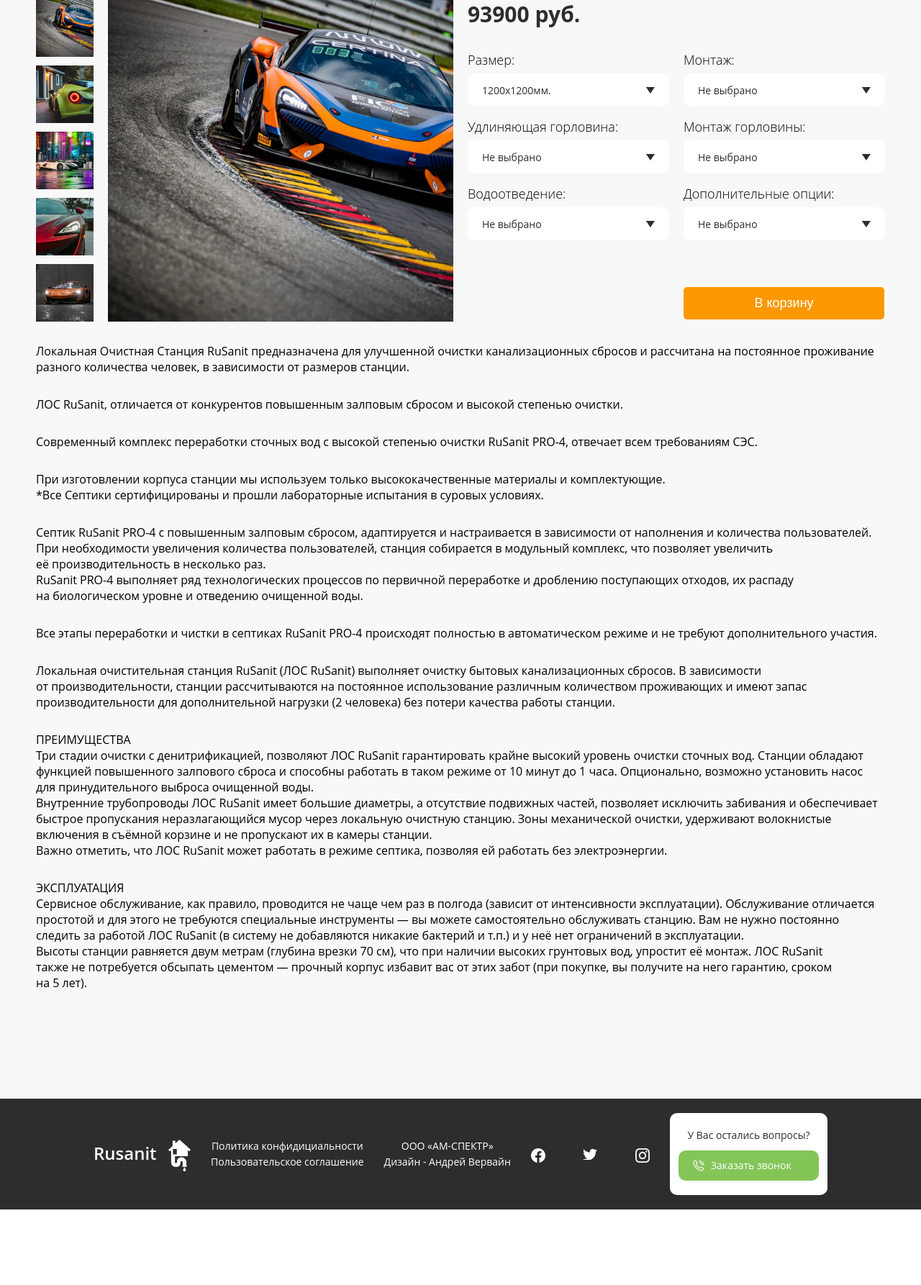
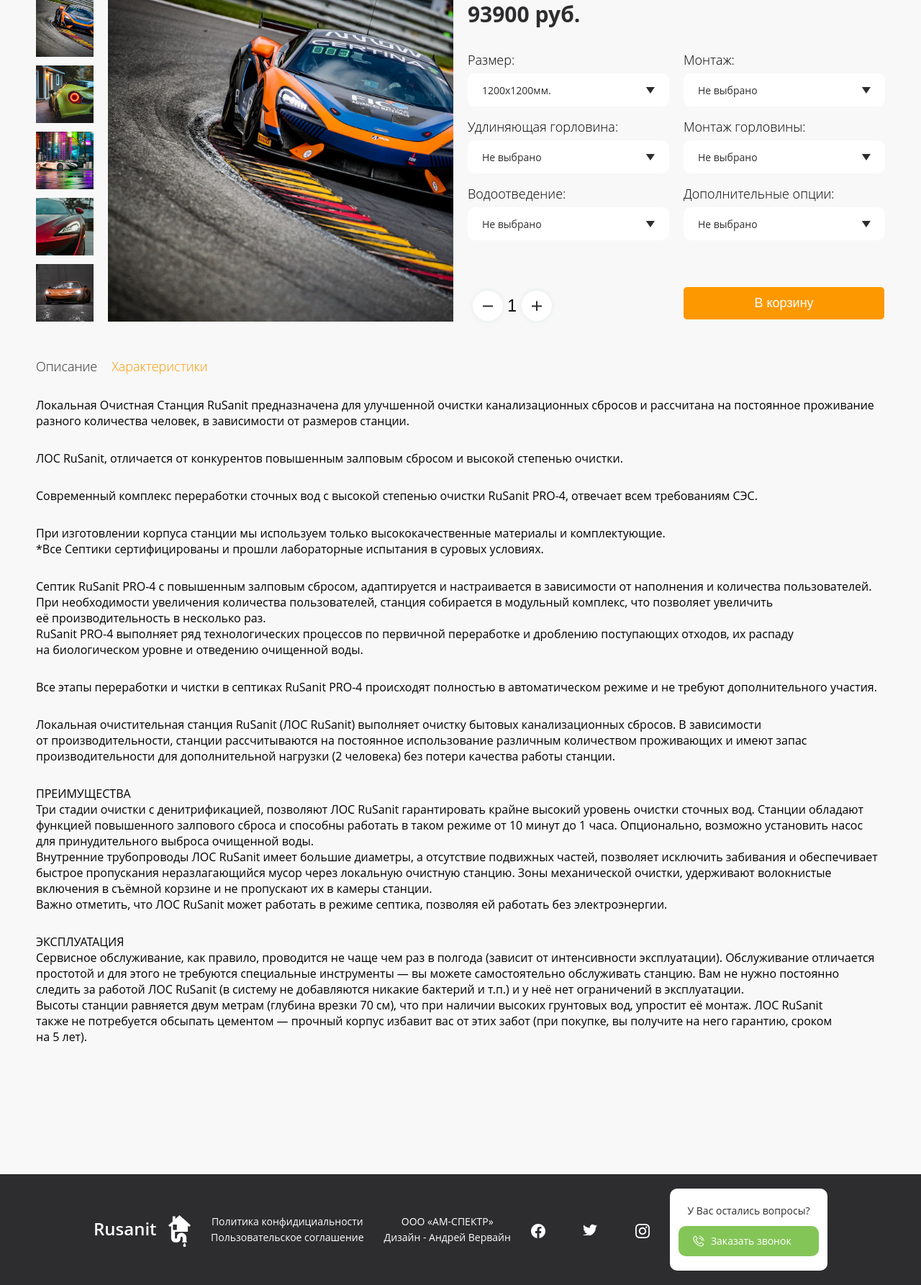
Before and after one commit to Svyat21/RuSanitApp, a Django app: a page that uses rusanitapp/shop/templates/shop/product.html in a window 1280 px wide. Shown: the part 226-2012 px from the top of the page at 72% size. Before the commit the page ends 1907 px from the top, so only its background shows below. Run offline with Django 3.2, Linux system fonts and the light colour scheme; data comes from the database, SQL or seed files in the repository; some libraries are stand-ins or nearby versions.

Commit message:
added specifications

```diff
--- a/rusanitapp/shop/forms.py
+++ b/rusanitapp/shop/forms.py
@@ -40,3 +40,4 @@ class ServicesForm(forms.Form):
     mounting_neck = forms.ChoiceField(choices=neck_installation, label='Монтаж горловины')
     water_disposal = forms.ChoiceField(choices=water_dispos, label='Водоотведение')
     additional_options = forms.ChoiceField(choices=options_additional, label='Дополнительные опции')
+    count = forms.IntegerField(label='Количество')
--- a/rusanitapp/shop/static/shop/css/jq-formstyle.css
+++ b/rusanitapp/shop/static/shop/css/jq-formstyle.css
@@ -45,3 +45,15 @@
 .selected{
     background-color: #FD9800;
 }
+.jq-number__field input{
+    background-color: #F8F8F8;
+    width: 13px;
+    height: 27px;
+    border: none;
+    font: Roboto;
+    font-size: 23px;
+    margin-top: 8px;
+}
+.jq-number.focused{
+    border: none;
+}
--- a/rusanitapp/shop/static/shop/css/main.css
+++ b/rusanitapp/shop/static/shop/css/main.css
@@ -71,6 +71,9 @@ body{
 }
 .flex-space-between{
     justify-content: space-between;
+}
+.align-items-center{
+    align-items: center;
 }
 .main-container{
     background-color: white;
@@ -220,9 +223,68 @@ body{
 .div-r{
   margin-left: 10px;
 }
+.count{
+    margin-top: 55px;
+    width: 117px;
+    height: 42px;
+    display: flex;
+    justify-content: space-between;
+}
+.round-button{
+    background-color: white;
+    border-radius: 100px;
+    box-shadow: 0px 0px 7.5px rgba(27, 123, 106, 0.1);
+    width: 42px;
+    height: 42px;
+}
+.minus div{
+    background-image: url(../images/minus.svg);
+    background-repeat: no-repeat;
+    width: 14px;
+    height: 3px;
+}
+.plus div{
+    background-image: url(../images/plus.svg);
+    background-repeat: no-repeat;
+    width: 14px;
+    height: 14px;
+}
 /* form-lable */
 .text p{
-    margin-top: 30px;
+    margin-bottom: 30px;
+}
+.switch{
+    margin-top: 50px;
+    margin-bottom: 30px;
+}
+.switch p{
+    line-height: 25px;
+}
+.buttom-specifications{
+    margin-left: 20px;
+    color: var(--color-orange);
+}
+.specifications{
+    display: none;
+    /* margin-top: 30px; */
+    margin-bottom: 150px;
+}
+.specifications p{
+    font-style: normal;
+    font-weight: 300;
+    font-size: 18px;
+    line-height: 150%;
+}
+.element-gray{
+    background-color: #BABAC2;
+    height: 37px;
+}
+.element-white{
+    background-color: white;
+    height: 37px;
+}
+.el div{
+    width: 280px;
 }
 footer{
     height: 154px;
--- /dev/null
+++ b/rusanitapp/shop/static/shop/js/my_script.js
@@ -0,0 +1,27 @@
+document.getElementById('id_count').value='1';
+
+function valueMinus () {
+    let val = document.getElementById('id_count').value;
+    if (Number(val) > 0) {
+        val = Number(val) - 1;
+        document.getElementById('id_count').value=String(val);
+    }
+}
+
+function valuePlus () {
+    let val = document.getElementById('id_count').value;
+    if (Number(val) < 10) {
+        val = Number(val) + 1;
+        document.getElementById('id_count').value=String(val);
+    }
+}
+
+function specifications () {
+    document.querySelector('.specifications').style.display = 'unset';
+    document.querySelector('.text').style.display = 'none';
+}
+
+function description () {
+    document.querySelector('.specifications').style.display = 'none';
+    document.querySelector('.text').style.display = 'unset';
+}
--- a/rusanitapp/shop/templates/shop/base_second.html
+++ b/rusanitapp/shop/templates/shop/base_second.html
@@ -35,10 +35,11 @@
     <script src="http://ajax.googleapis.com/ajax/libs/jquery/3.2.1/jquery.min.js"></script>
     <script src="{% static 'shop/js/jquery.formstyler.min.js' %}"></script>
     <script src="{% static 'shop/js/script.js' %}"></script>
+    <script src="{% static 'shop/js/my_script.js' %}"></script>
     <script>
         (function($) {
         $(function() {
-	        $('select').styler();
+	        $('select, input').styler();
         });
         })(jQuery);
     </script>
--- a/rusanitapp/shop/templates/shop/product.html
+++ b/rusanitapp/shop/templates/shop/product.html
@@ -44,9 +44,50 @@
                         <p><label for="{{ form.additional_options.id_for_label }}">{{ form.additional_options.label }}:</label></p>
                         {{ form.additional_options }}
                     </div>
-                    <div></div>
+                    <div>
+                        <div class="count">
+                            <label for="{{ form.count.id_for_label }}"></label>
+                            <div onclick="valueMinus()" class="round-button minus flex flex-center align-items-center">
+                                <div></div>
+                            </div>
+                            {{ form.count }}
+                            <div onclick="valuePlus()" class="round-button plus flex flex-center align-items-center">
+                                <div></div>
+                            </div>
+                        </div>
+                    </div>
                     <button class="submit" type="submit">В корзину</button>
                 </form>
+            </div>
+        </div>
+        <div class="switch flex">
+            <p onclick="description()" class="buttom-description p-style">Описание</p>
+            <p onclick="specifications()" class="buttom-specifications p-style">Характеристики</p>
+        </div>
+        <div class="specifications">
+            <div class="el element-gray flex flex-space-between">
+                <p>Габариты</p>
+                <div><p>{{ specifications.0.dimensions }}</p></div>
+            </div>
+            <div class="el element-white flex flex-space-between">
+                <p>Высота корпуса станции</p>
+                <div><p>{{ specifications.0.station_height }}</p></div>
+            </div>
+            <div class="el element-gray flex flex-space-between">
+                <p>Вес станции</p>
+                <div><p>{{ specifications.0.station_weight }}</p></div>
+            </div>
+            <div class="el element-white flex flex-space-between">
+                <p>Кол-во пользователей</p>
+                <div><p>{{ specifications.0.people_amount }}</p></div>
+            </div>
+            <div class="el element-gray flex flex-space-between">
+                <p>Макс. залповый сброс</p>
+                <div><p>{{ specifications.0.maximum_reset }}</p></div>
+            </div>
+            <div class="el element-white flex flex-space-between">
+                <p>Потребляемая мощность</p>
+                <div><p>{{ specifications.0.power }}</p></div>
             </div>
         </div>
         <div class="text">{{ prod.full_description|linebreaks }}</div>
--- a/rusanitapp/shop/views.py
+++ b/rusanitapp/shop/views.py
@@ -1,7 +1,7 @@
 from django.http import HttpResponse
 from django.shortcuts import render, get_object_or_404
 from django.views.generic import ListView, DetailView
-from shop.models import Product, SizeProduct, PhotoAlbum
+from shop.models import Product, SizeProduct, PhotoAlbum, Specifications
 from shop.forms import ServicesForm
 
 
@@ -39,12 +39,18 @@ class ShowProduct(DetailView):
         obj = PhotoAlbum.objects.filter(product=self.object.pk).first()
         return obj
 
+    def get_specifications(self):
+        obj = Specifications.objects.filter(product=self.object.pk)
+        print(obj)
+        return obj
+
     def get_context_data(self, *, object_list=None, **kwargs):
         context = super().get_context_data(**kwargs)
         context['title_html'] = self.object.name
         context['form'] = self.get_form()
         context['albums'] = self.get_album()
         context['photo_one'] = self.get_album_one()
+        context['specifications'] = self.get_specifications()
         return context
 
 
```
Also changed, not shown: rusanitapp/shop/static/shop/images/minus.svg (added), rusanitapp/shop/static/shop/images/plus.svg (added), rusanitapp/shop/static/shop/js/script.js (line endings or trailing spaces).
